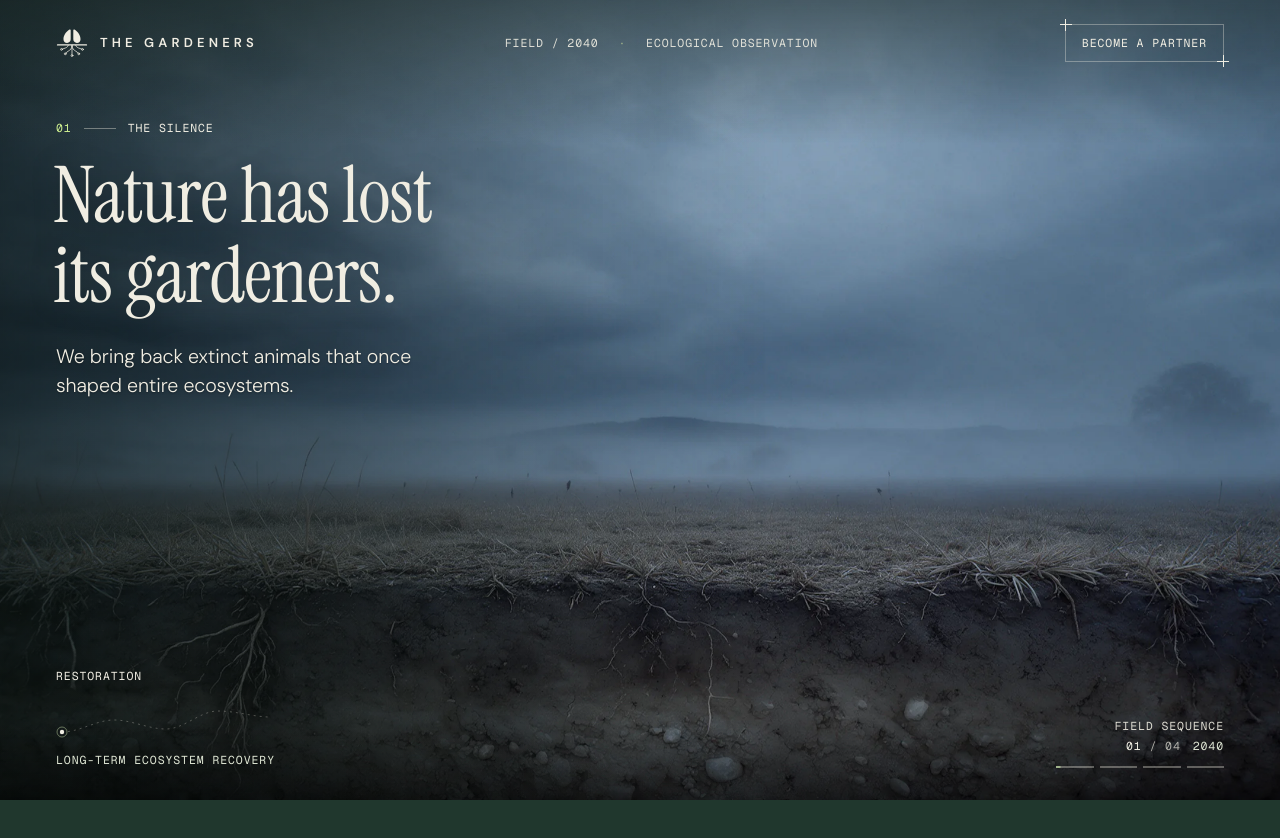
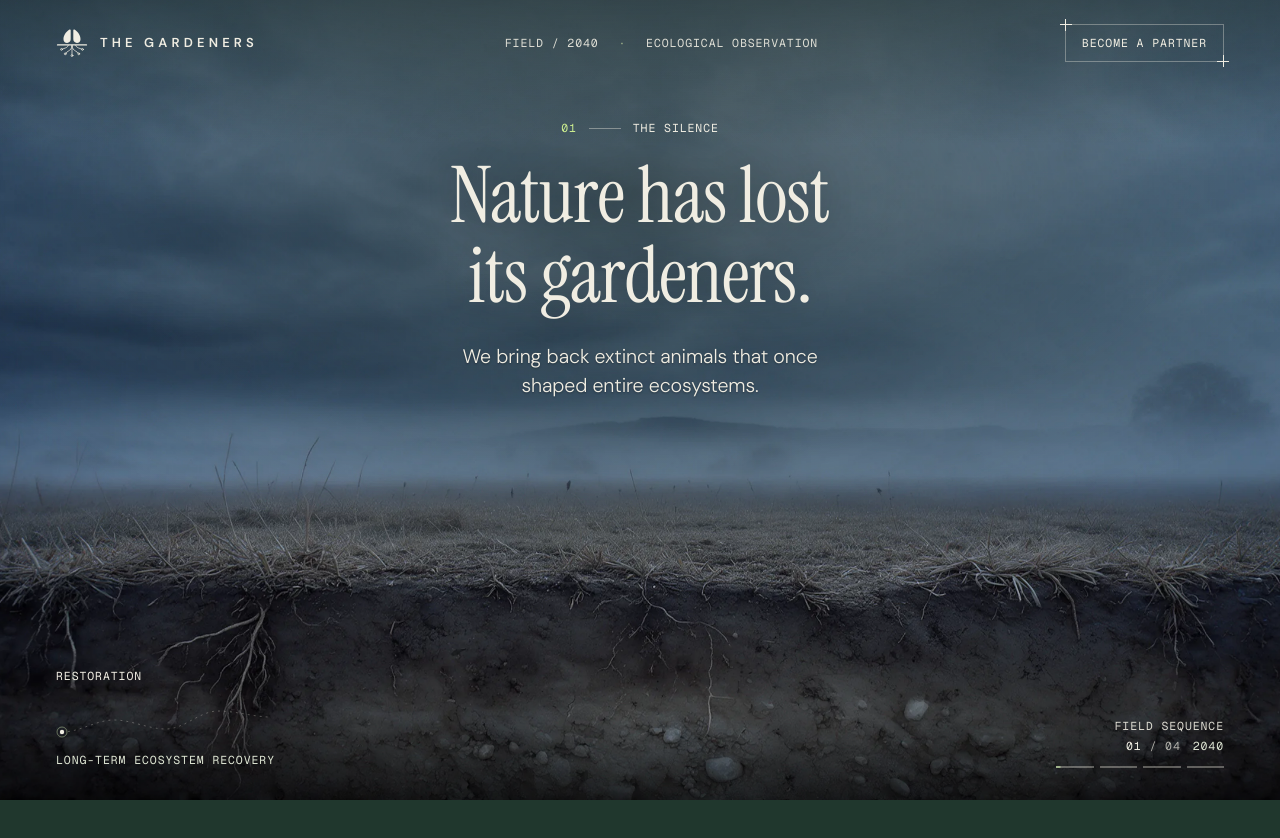
Before and after one commit to VerticalAISolutions/vca, a Next.js app: page / in a window 1280 px wide. Shown: the top 838 px of the page. Built offline with nearby package versions, Linux system fonts and the light colour scheme.

Commit message:
feat: centred title cards for the two scenes without animals
Scenes 01 and 02 set their headline as a centred title card over the empty
land (soft top-centre veil); from scene 03 the text moves left for the bull.

Co-Authored-By: Claude Opus 5.5 <noreply@anthropic.com>

```diff
--- a/app/LandscapeScroll.tsx
+++ b/app/LandscapeScroll.tsx
@@ -18,13 +18,14 @@ const SET = "/landscape/fixpoint";
 // Bilddateien bleiben unverändert. false = Originalfarben.
 const FUTURE_LAB = false;
 
-type Scene = { src: string; alt: string; kicker: string; headline: string; body: string; reveal?: boolean };
+type Scene = { src: string; alt: string; kicker: string; headline: string; body: string; reveal?: boolean; center?: boolean };
 
 const STATES: Scene[] = [
   {
     src: `${SET}/state-1.webp`,
     alt: "Fester Beobachtungspunkt in kalter, bedeckter Dämmerung: totes Gras, im Querschnitt karger, verdichteter Boden",
     kicker: "01|The Silence",
+    center: true,
     headline: "Nature has lost its gardeners.",
     body: "We bring back extinct animals that once shaped entire ecosystems.",
   },
@@ -32,6 +33,7 @@ const STATES: Scene[] = [
     src: `${SET}/state-2.webp`,
     alt: "Dieselbe Stelle bei Sonnenaufgang: frische Hufspuren im trockenen Gras, darunter ein Regenwurm auf dem Weg nach oben",
     kicker: "02|The Traces",
+    center: true,
     headline: "But the land remembers.",
     body: "Once, great wild grazers shaped these landscapes. Their disappearance left more than empty space.",
   },
@@ -292,7 +294,11 @@ export default function LandscapeScroll() {
           />
           </div>
           {/* reading light: a soft veil from the text side (desktop) / from the top (mobile), no text shadows */}
-          <div className="pointer-events-none absolute inset-0 hidden bg-[linear-gradient(90deg,rgb(14_24_19/0.66)_0%,rgb(14_24_19/0.42)_26%,rgb(14_24_19/0.12)_46%,transparent_60%)] md:block" />
+          {s.center ? (
+            <div className="pointer-events-none absolute inset-0 hidden bg-[radial-gradient(ellipse_62%_48%_at_50%_24%,rgb(14_24_19/0.55)_0%,rgb(14_24_19/0.28)_55%,transparent_100%)] md:block" />
+          ) : (
+            <div className="pointer-events-none absolute inset-0 hidden bg-[linear-gradient(90deg,rgb(14_24_19/0.66)_0%,rgb(14_24_19/0.42)_26%,rgb(14_24_19/0.12)_46%,transparent_60%)] md:block" />
+          )}
           <div className="pointer-events-none absolute inset-x-0 top-0 h-[48svh] bg-gradient-to-b from-[rgb(14_24_19/0.62)] via-[rgb(14_24_19/0.3)] to-transparent md:hidden" />
           {/* soft top edge for the navigation */}
           <div className="pointer-events-none absolute inset-x-0 top-0 h-36 bg-gradient-to-b from-[rgb(20_32_26/0.5)] to-transparent" />
@@ -301,7 +307,7 @@ export default function LandscapeScroll() {
           {/* soft floor so the bottom interface stays readable */}
           <div className="pointer-events-none absolute inset-x-0 bottom-0 h-[calc(42svh+100lvh-100svh)] bg-gradient-to-t from-black/60 via-black/25 to-transparent md:h-40 md:via-transparent md:from-black/45" />
           <div
-            className={`ls-head ls-head-${i} pointer-events-none absolute bottom-[calc(100lvh-100svh+8.75rem)] left-5 right-5 top-[12svh] flex flex-col md:bottom-auto md:left-14 md:top-[15svh] md:block ${s.reveal ? "ls-reveal" : ""} ${i > 0 ? "motion-safe:opacity-0" : ""}`}
+            className={`ls-head ls-head-${i} pointer-events-none absolute bottom-[calc(100lvh-100svh+8.75rem)] left-5 right-5 top-[12svh] flex flex-col md:bottom-auto md:left-14 md:top-[15svh] md:block ${s.center ? "ls-center md:right-14" : ""} ${s.reveal ? "ls-reveal" : ""} ${i > 0 ? "motion-safe:opacity-0" : ""}`}
           >
             <Label index={s.kicker.split("|")[0]} className="ls-kicker text-bone">{s.kicker.split("|")[1]}</Label>
             {s.reveal ? (
--- a/app/globals.css
+++ b/app/globals.css
@@ -78,6 +78,20 @@ body {
   font-size: clamp(1rem, 1.18vw, 1.0625rem);
   line-height: 1.65;
   text-wrap: pretty;
+}
+
+/* centred title cards (scenes without animals) */
+.ls-center {
+  text-align: center;
+  align-items: center;
+}
+.ls-center .ls-kicker {
+  justify-content: center;
+}
+.ls-center .t-h1,
+.ls-center .ls-body {
+  margin-left: auto;
+  margin-right: auto;
 }
 
 /* lab labels: monospaced, uppercase, measured tracking */
```
